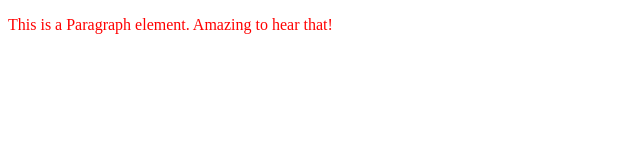
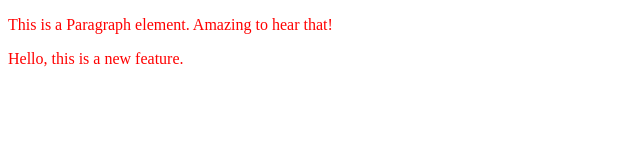
Before and after one commit to scarks/localrepo, a plain HTML site: page index.html in a window 1280 px wide. Shown: the whole page, without its empty margins (0-640 px from the left). Drawn offline with Linux system fonts and the light colour scheme.

Commit message:
add new feature

```diff
--- a/index.html
+++ b/index.html
@@ -8,5 +8,6 @@
 </head>
 <body>
     <p>This is a Paragraph element. Amazing to hear that!</p>
+    <p>Hello, this is a new feature.</p>
 </body>
 </html>
```
